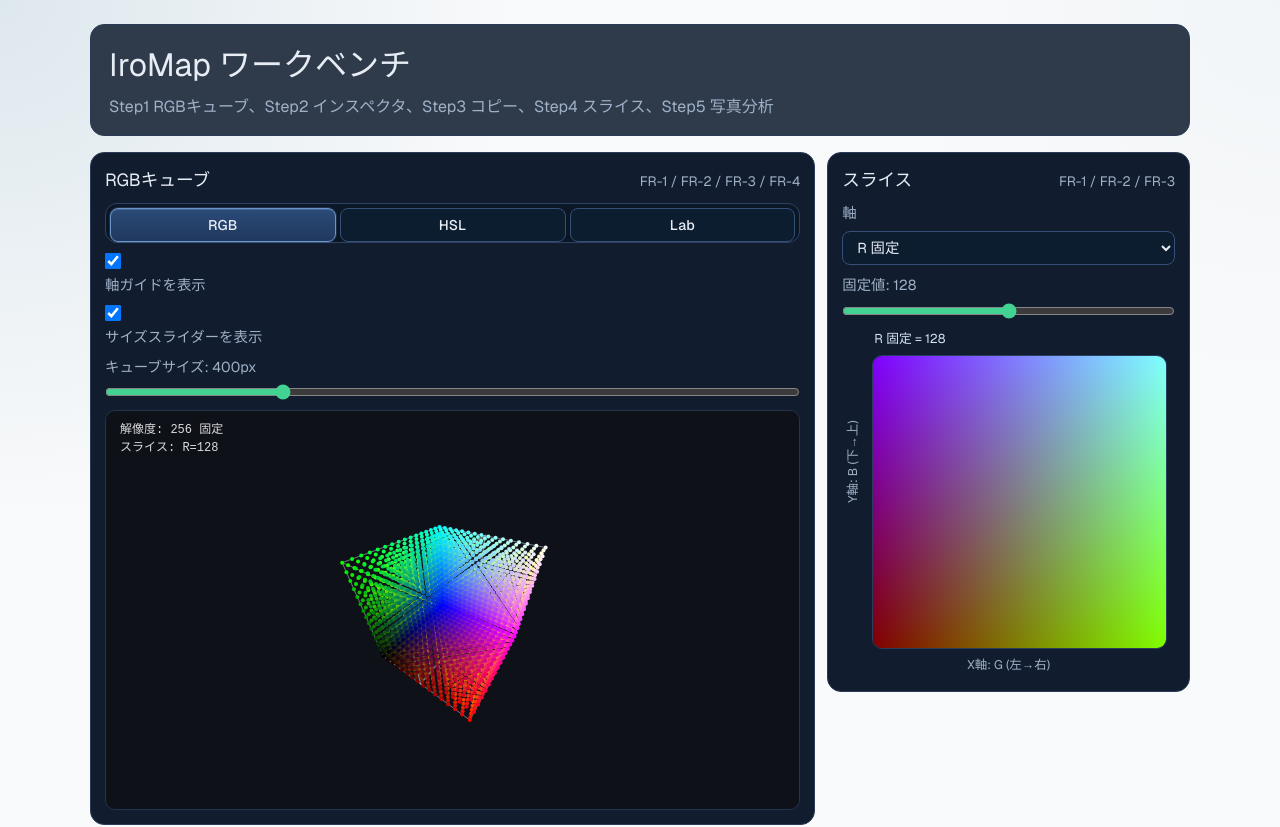
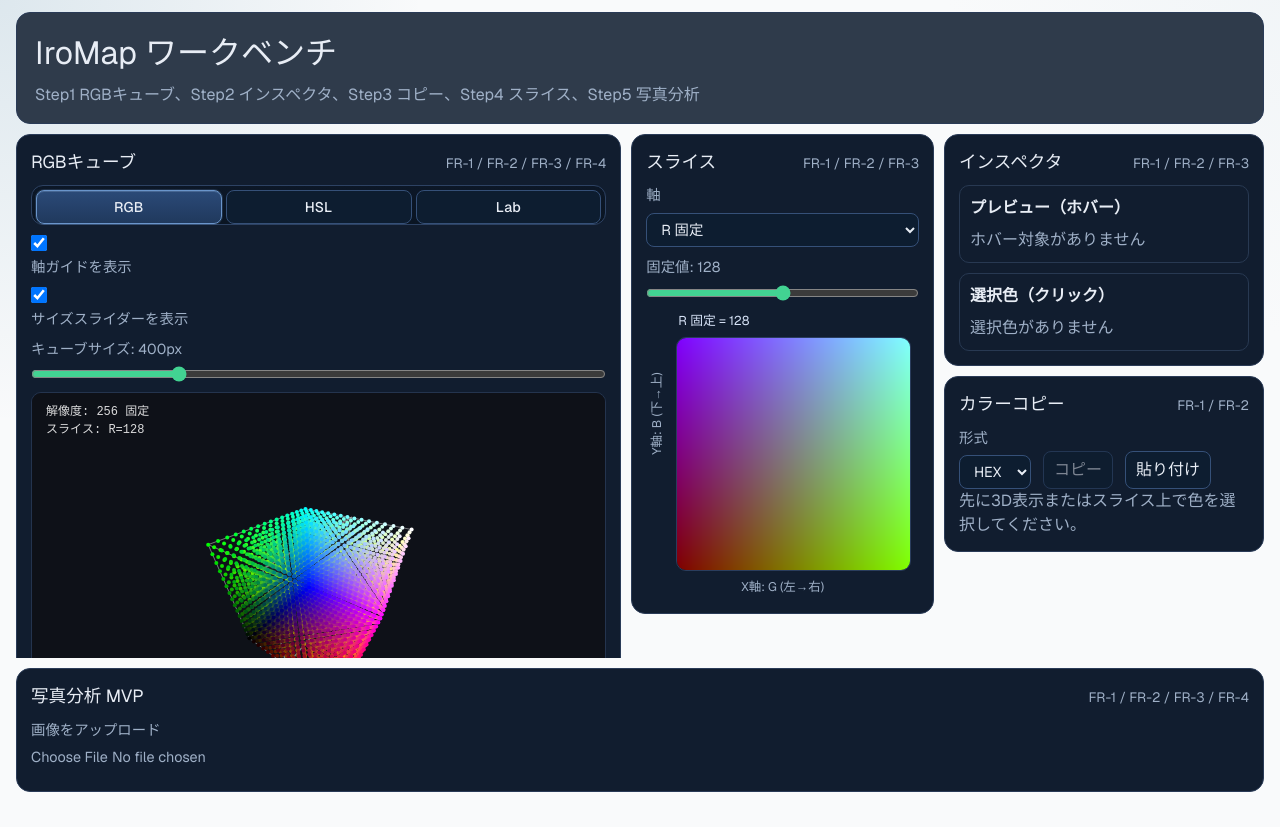
Before and after one commit to Shunkicreate/IroMap, a Next.js app in the folder web/: page / in a window 1280 px wide. Shown: the top 827 px of the page. Built offline with nearby package versions, Linux system fonts and the light colour scheme.

Commit message:
feat(web): optimize desktop 16:9 layout and simplify mobile view

```diff
--- a/web/src/app/globals.css
+++ b/web/src/app/globals.css
@@ -106,10 +106,10 @@
 }
 
 .workbenchRoot {
-  width: min(1100px, calc(100% - 32px));
-  margin: 24px auto 60px;
+  width: min(1440px, calc(100% - 32px));
+  margin: 12px auto 24px;
   display: grid;
-  gap: 16px;
+  gap: 10px;
   color: var(--workbench-text);
 }
 
@@ -139,9 +139,26 @@
 
 .visualizationGrid {
   display: grid;
-  gap: 12px;
+  gap: 10px;
   grid-template-columns: minmax(0, 2fr) minmax(280px, 1fr);
   align-items: start;
+}
+
+.workbenchMainGrid {
+  display: grid;
+  gap: 10px;
+  grid-template-columns: minmax(0, 3fr) minmax(320px, 1fr);
+  align-items: start;
+}
+
+.supportPanels {
+  display: grid;
+  gap: 10px;
+  align-content: start;
+}
+
+.analysisSection {
+  width: 100%;
 }
 
 .panelHeader {
@@ -451,16 +468,54 @@
 }
 
 @media (max-width: 640px) {
+  .pageHeader p {
+    display: none;
+  }
+
+  .panelHeader p {
+    display: none;
+  }
+
+  .workbenchSteps,
+  .analysisSection {
+    display: none;
+  }
+
+  .workbenchMainGrid,
   .visualizationGrid {
     grid-template-columns: 1fr;
   }
 
+  .supportPanels {
+    gap: 8px;
+  }
+
   .workbenchRoot {
     width: calc(100% - 20px);
-    margin: 10px auto 20px;
+    margin: 10px auto 16px;
+    gap: 8px;
   }
 
   .cubeCanvas {
     height: 320px;
   }
 }
+
+@media (min-width: 1200px) and (min-height: 760px) {
+  .workbenchRoot {
+    height: calc(100vh - 20px);
+    max-height: calc(100vh - 20px);
+    overflow: hidden;
+  }
+
+  .workbenchMainGrid {
+    min-height: 0;
+    overflow: hidden;
+  }
+
+  .supportPanels,
+  .analysisSection {
+    min-height: 0;
+    overflow: auto;
+  }
+}
--- a/web/src/features/workbench/color-workbench.tsx
+++ b/web/src/features/workbench/color-workbench.tsx
@@ -61,6 +61,7 @@ export function ColorWorkbench() {
         <p>{t("workbenchSteps")}</p>
       </div>
 
+      <div className="workbenchMainGrid">
         <div className="visualizationGrid">
           <section className="panel">
             <div className="panelHeader">
@@ -139,10 +140,14 @@ export function ColorWorkbench() {
           />
         </div>
 
+        <aside className="supportPanels">
           <ColorInspector hoverColor={hoverColor} selectedColor={selectedColor} />
           <ColorCopyPanel selectedColor={selectedColor} onColorPasted={setSelectedColor} />
-
+        </aside>
+      </div>
+      <div className="analysisSection">
         <PhotoAnalysisPanel />
+      </div>
     </main>
   );
 }
```
Lines whose indentation alone changed are shown as unchanged.
